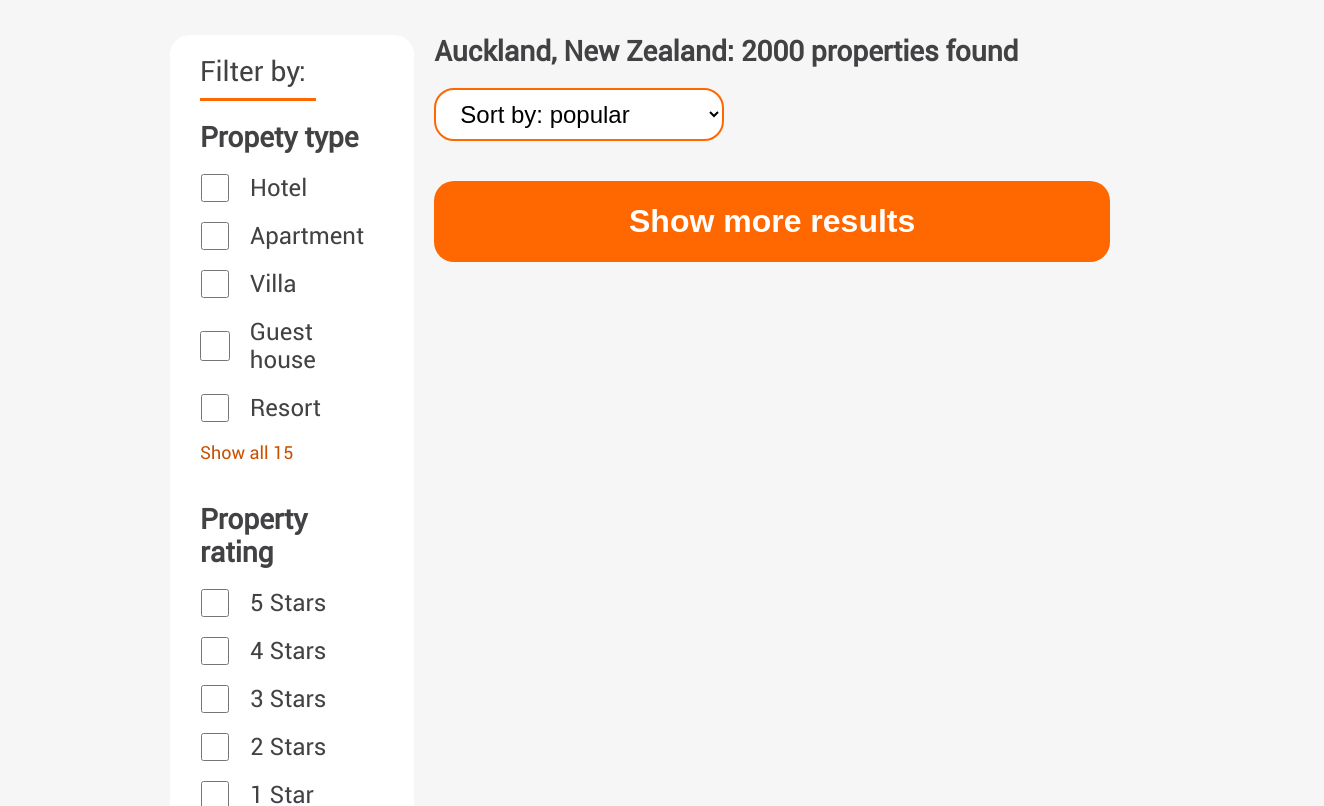
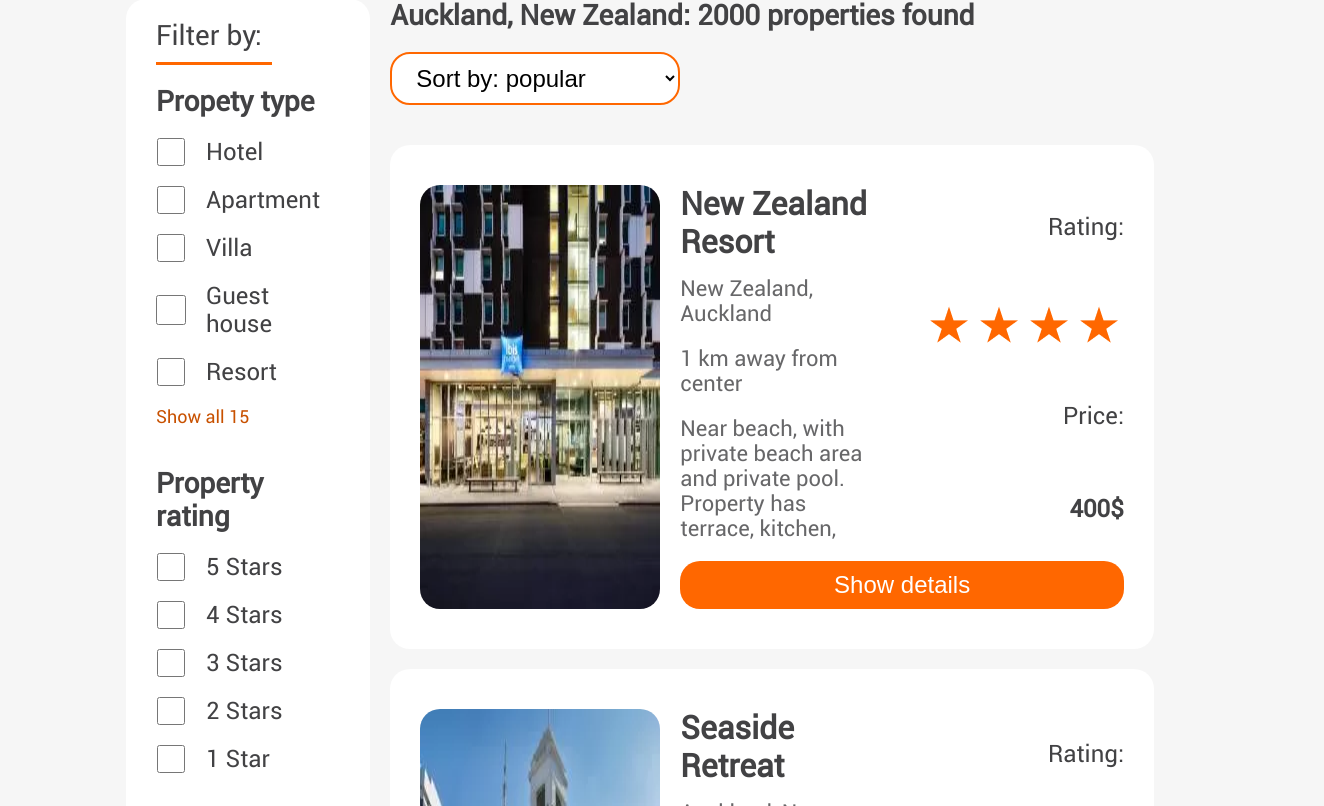
Before and after one commit to Tornike512/Unilab-Figma-Website, a React (Vite) app: page /bookflight in a window 1280 px wide. Shown: the part 594-1400 px from the top of the page, 1324 px wide, since content can reach past the window. Built offline with nearby package versions, Linux system fonts and the light colour scheme.

Commit message:
Add: Load All Stays When Page Reloads

```diff
--- a/src/pages/BookFlightPage/Stays/Stays.jsx
+++ b/src/pages/BookFlightPage/Stays/Stays.jsx
@@ -1,4 +1,4 @@
-import { useState } from "react";
+import { useEffect, useState } from "react";
 import properties from "./property.json";
 
 import dropDownIcon from "/src/assets/dropdown-icon.png";
@@ -13,8 +13,12 @@ import oneStar from "/src/assets/one-star.png";
 import "./Stays.scss";
 
 export default function Stays() {
-  const [stars, setStars] = useState();
   const [starsCount, setStarsCount] = useState([]);
+  const [loadAllStays, setLoadAllStays] = useState(false);
+
+  useEffect(() => {
+    setLoadAllStays(true);
+  }, []);
 
   const handleRatingStars = (stars) => {
     if (stars === 5) {
@@ -31,7 +35,11 @@ export default function Stays() {
   };
 
   const filterByStars = properties.filter((property) => {
-    return starsCount.includes(property.rating);
+    if (loadAllStays || starsCount.length === 0) {
+      return property.rating;
+    } else {
+      return starsCount.includes(property.rating);
+    }
   });
 
   const removeFiveStarsRating = () => {
@@ -39,12 +47,14 @@ export default function Stays() {
       setStarsCount((prev) => {
         return [...prev, 5];
       });
+      setLoadAllStays(false);
     } else {
       setStarsCount(
         starsCount.filter((stars) => {
           return stars !== 5;
         })
       );
+      setLoadAllStays(false);
     }
   };
 
@@ -53,38 +63,46 @@ export default function Stays() {
       setStarsCount((prev) => {
         return [...prev, 4];
       });
+      setLoadAllStays(false);
     } else {
       setStarsCount(
         starsCount.filter((stars) => {
           return stars !== 4;
         })
       );
+      setLoadAllStays(false);
     }
   };
+
   const removeThreeStarsRating = () => {
     if (!starsCount.includes(3)) {
       setStarsCount((prev) => {
         return [...prev, 3];
       });
+      setLoadAllStays(false);
     } else {
       setStarsCount(
         starsCount.filter((stars) => {
           return stars !== 3;
         })
       );
+      setLoadAllStays(false);
     }
   };
+
   const removeTwoStarsRating = () => {
     if (!starsCount.includes(2)) {
       setStarsCount((prev) => {
         return [...prev, 2];
       });
+      setLoadAllStays(false);
     } else {
       setStarsCount(
         starsCount.filter((stars) => {
           return stars !== 2;
         })
       );
+      setLoadAllStays(false);
     }
   };
   const removeOneStarRating = () => {
@@ -92,16 +110,17 @@ export default function Stays() {
       setStarsCount((prev) => {
         return [...prev, 1];
       });
+      setLoadAllStays(false);
     } else {
       setStarsCount(
         starsCount.filter((stars) => {
           return stars !== 1;
         })
       );
+      setLoadAllStays(false);
     }
   };
 
-  console.log(starsCount);
   return (
     <section className="stays-section">
       <ul className="stays-main-filter-grid">
```
